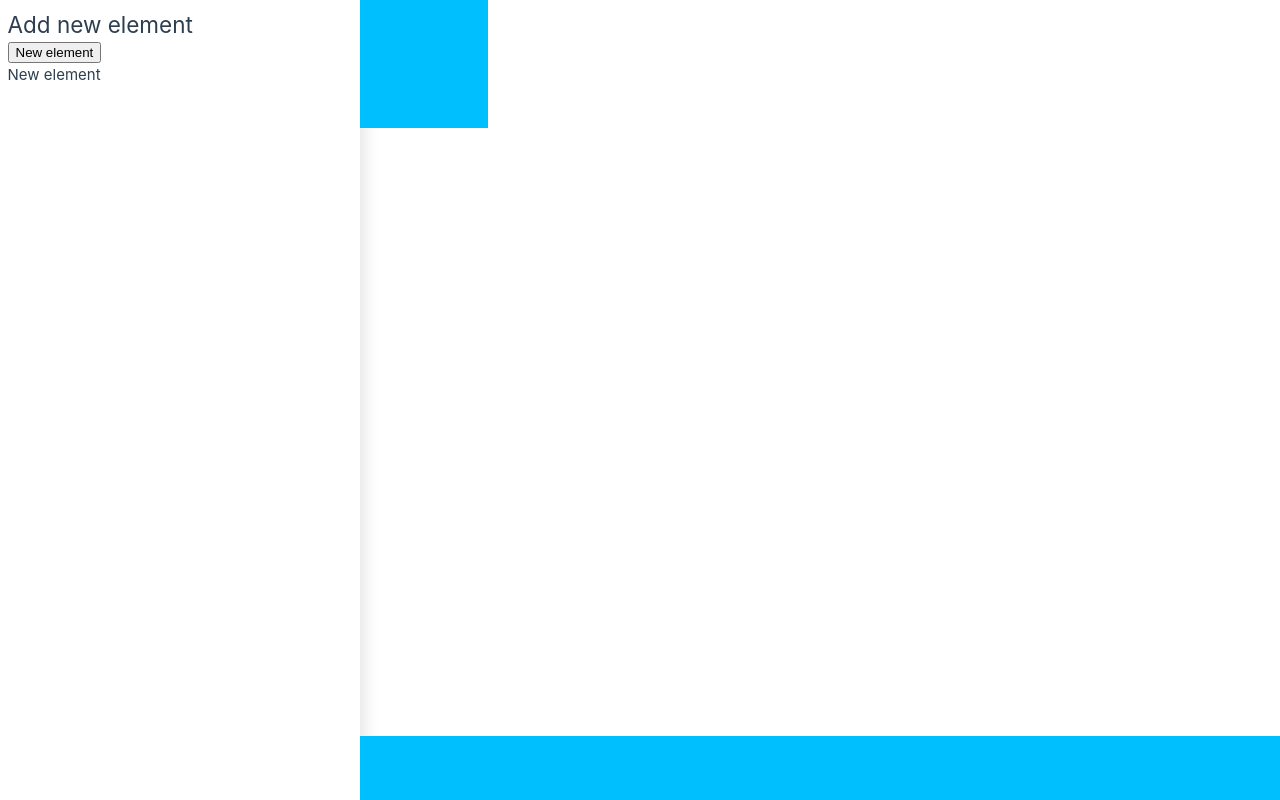
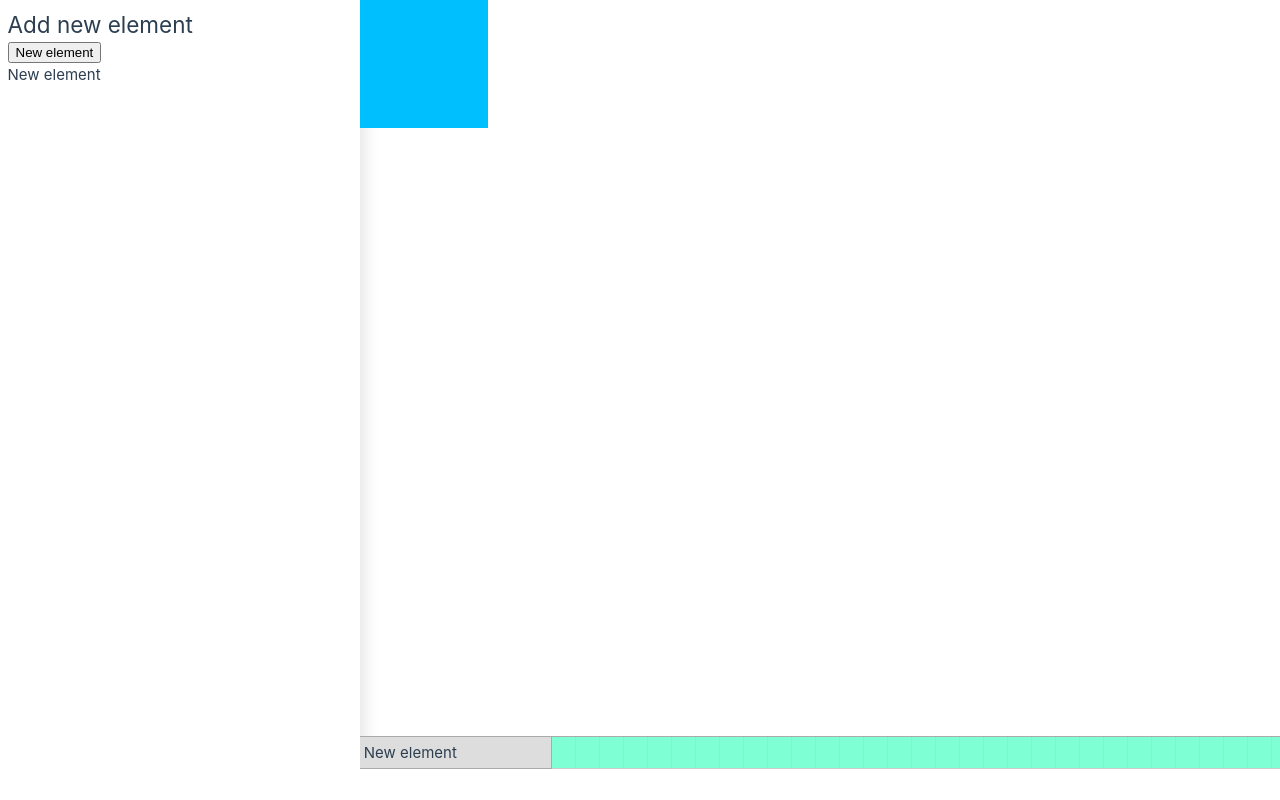
Before and after one commit to drikusroor/animone, a Vue app: page / in a window 1280 px wide. Both pictures are taken after a click on the button "New element". Built offline with nearby package versions, Linux system fonts and the light colour scheme.

Commit message:
Add timeline styles

```diff
--- a/src/components/Timeline.vue
+++ b/src/components/Timeline.vue
@@ -1,18 +1,89 @@
-<script setup lang="ts">
+<script lang="ts">
+import { useElementStore } from "../stores/elements";
+export default {
+  data() {
+    return {
+      keyframes: Array.from(Array(100).keys()),
+    };
+  },
+  setup() {
+    const store = useElementStore();
 
+    return {
+      store,
+    };
+  },
+};
 </script>
 
 <template>
-  <div class="timeline">
+  <div v-if="store.elements.length > 0" class="timeline">
+    <div class="timeline__inner">
+      <div
+        class="timeline__element-row"
+        v-for="(element, index) in store.elements"
+        v-bind:key="index"
+      >
+        <div class="timeline__element-name">
+          {{ element.name }}
+        </div>
+        <div
+          v-for="(keyframe, index) in keyframes"
+          v-bind:key="index"
+          class="timeline__keyframe"
+        ></div>
+      </div>
+    </div>
   </div>
 </template>
 
 <style scoped>
 .timeline {
-    min-height: 64px;
-    position: fixed;
-    background: deepskyblue;
-    width: 100%;
-    bottom: 0px;
+  min-height: 64px;
+  position: fixed;
+  background: white;
+  width: 100%;
+  bottom: 0px;
+  border-top: 1px solid #aaa;
+  overflow: hidden;
+}
+.timeline__inner {
+  overflow: auto;
+}
+.timeline__element-row {
+  display: flex;
+  flex-direction: row;
+  white-space: nowrap;
+}
+.timeline__element-name {
+  display: inline-block;
+  flex: 1 0 auto;
+  width: 192px;
+  background: #ddd;
+  border: 1px solid #aaa;
+  border-top: 0;
+  border-left: 0;
+  padding: 0.25em;
+  height: 32px;
+}
+.timeline__keyframe {
+  display: inline-block;
+  flex: 1 0 auto;
+  width: 24px;
+  height: 32px;
+  border: 1px solid #ccc;
+  background: aquamarine;
+  border-top: 0;
+  border-left: 0;
+  transition: filter 0.15s ease-in-out;
+}
+.timeline__keyframe:hover {
+  filter: brightness(0.95);
+}
+.timeline__keyframe--selected {
+  background: greenyellow;
+}
+.timeline__keyframe--empty {
+  background: #ccc;
 }
 </style>
```
